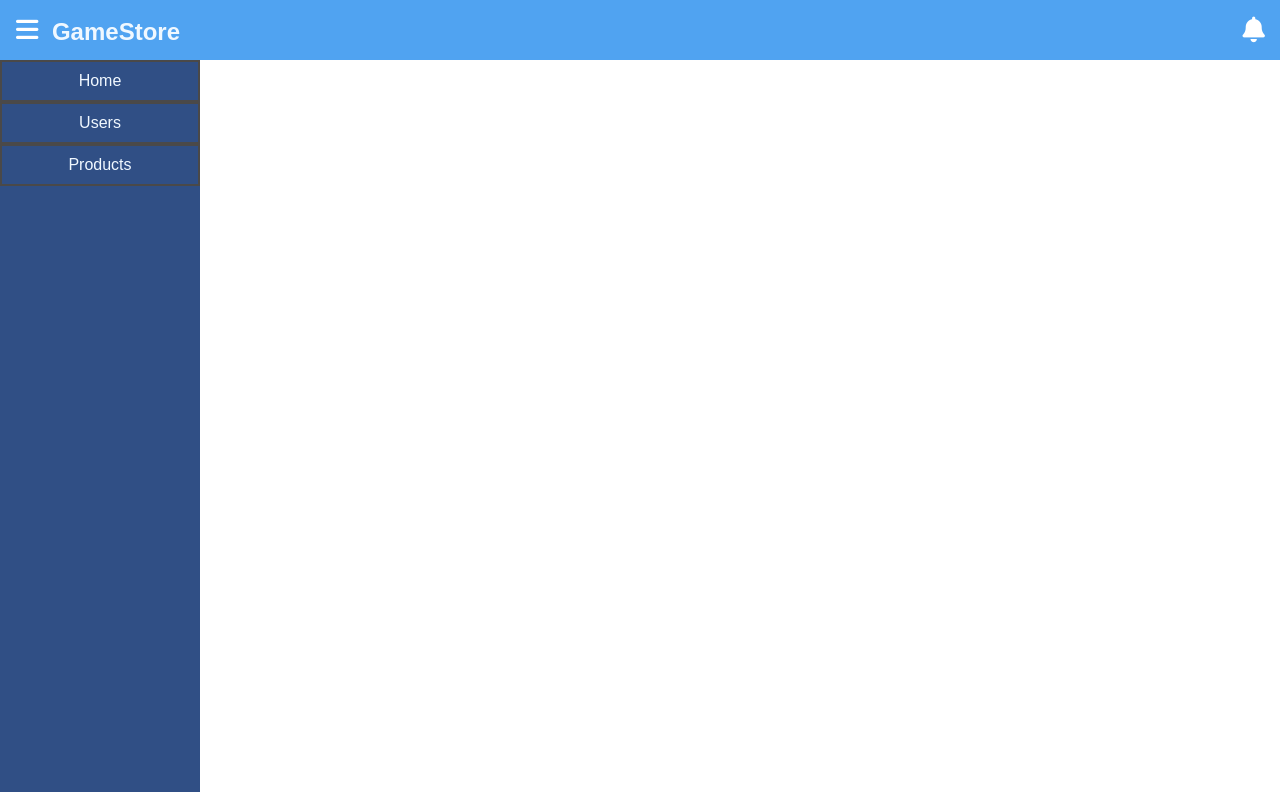
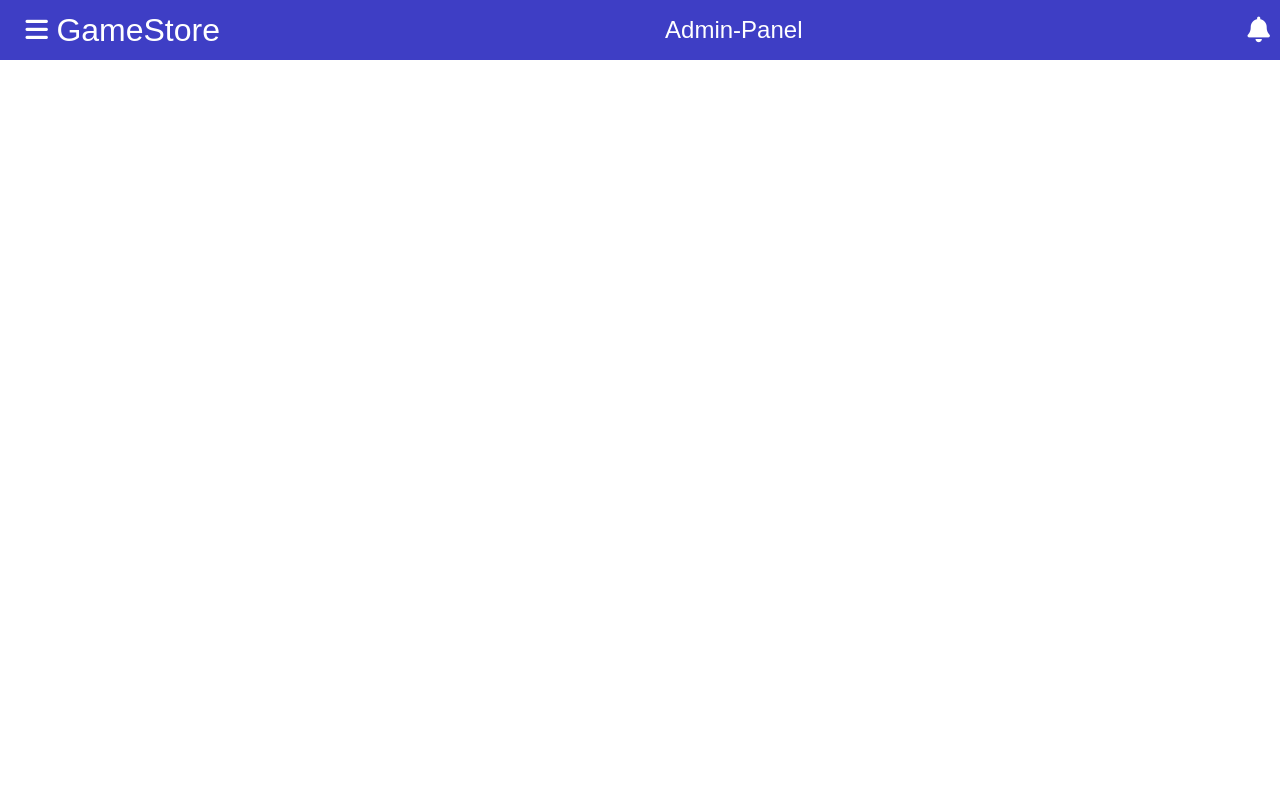
Before and after one commit to jatin263/GameStore-UI, a plain HTML site: page index.html in a window 1280 px wide. Drawn offline with Linux system fonts and the light colour scheme.

Commit message:
sidenavBar

```diff
--- a/css/style.css
+++ b/css/style.css
@@ -1,44 +1,61 @@
 body{
+    margin: 0;
+    padding: 0;
     font-family: Arial, Helvetica, sans-serif;
-    padding: 0;
-    margin: 0;
-    height: 100%;
-}
-
-.nav-admin{
-    height: 60px;
-    background-color: rgba(66, 156, 240, 0.925);
-    display: flex;
-    justify-content: space-between;
-    align-items: center;
-    padding-right:15px ;
-    color: aliceblue;
-}
-
-.sideNav{
-    width: 200px;
-    background-color: #304f85;
-    height: 91.5vh;
 }
 
 .dFlex{
     display: flex;
+    align-items: center;
+    justify-content: space-between;
+    width: 210px;
 }
 
-ul{
-    padding: 0;
-    margin: 0;
+.headerLogo{
+    display: flex;
+    justify-content: space-between;
+    background-color: rgb(62, 62, 197);
+    height: 50px;
+    padding: 5px 10px;
+    align-items: center;
 }
 
-ul li{
-    text-align: center;
-    display: block;
-    padding: 10px;
+.sideNav{
+    position: absolute;
+    top: 60px;
+    display: none;
+    left: 0px;
+    background-color: rgb(48, 48, 161);
     color: aliceblue;
-    border: 2px solid rgb(74, 73, 73);
-    border-collapse: collapse   ;
+    width: 150px;
+    height: 91.5vh;
+    animation-name: slideNavBar;
+    animation-duration: 1s;
 }
 
-.sideBody{
-    padding: 10px;
+@keyframes slideNavBar {
+    from{left: -100px;}
+    to{left: 0px;}
 }
+
+.sideNav ul{
+    list-style-type: none;
+    padding: 0px;
+}
+
+.sideNav ul li{
+    text-align: center;
+    padding: 10px 5px;
+}
+
+.sideNav ul li:hover{
+    background-color: black;
+}
+
+#s{
+    appearance: none;
+}
+
+#s:checked ~ .sideNav{
+    display: block;
+}
--- a/index.html
+++ b/index.html
@@ -8,23 +8,28 @@
     <link rel="stylesheet" href="https://cdnjs.cloudflare.com/ajax/libs/font-awesome/6.4.2/css/all.min.css" integrity="sha512-z3gLpd7yknf1YoNbCzqRKc4qyor8gaKU1qmn+CShxbuBusANI9QpRohGBreCFkKxLhei6S9CQXFEbbKuqLg0DA==" crossorigin="anonymous" referrerpolicy="no-referrer" />
 </head>
 <body>
-    <nav class="nav-admin">
-        <div class="dFlex" style="width: 170px;justify-content: space-between;margin-left: 10px;">
-            <button style="background-color: transparent; border:transparent;"><i class="fa-solid fa-bars" style="color: #ffffff;font-size: 1.6rem;"></i></button>
-            <h2 style="padding-top: 3px;">GameStore</h2>
+    <div class="headerLogo">
+        <div>
+            <div class="dFlex"><input type="checkbox"  id="s" />
+                <label for="s"><i class="fa-solid fa-bars" style="color: #ffffff;font-size: 1.6rem;"></i>
+                </label>
+                <div class="sideNav">
+                    <ul>
+                        <li>Home</li>
+                        <li>Home</li>
+                        <li>Home</li>
+                        <li>Home</li>
+                        <li>Home</li>
+                    </ul>
+                </div>
+                <div style="font-size: 2rem; color: #ffffff;">GameStore</div>
+            </div>
         </div>
-        <i class="fa-solid fa-bell" style="color: #ffffff; font-size: 1.6rem;"></i>
-    </nav>
-    <div class="dFlex">
-        <div class="sideNav">
-            <ul>
-                <li>Home</li>
-                <li>Users</li>
-                <li>Products</li>
-            </ul>
+        <div style="font-size: 1.5rem; color: #ffffff;">
+            Admin-Panel
         </div>
-        <div class="sideBody">
-
+        <div>
+            <i class="fa-solid fa-bell" style="color: #ffffff; font-size: 1.6rem;"></i>
         </div>
     </div>
 </body>
```
